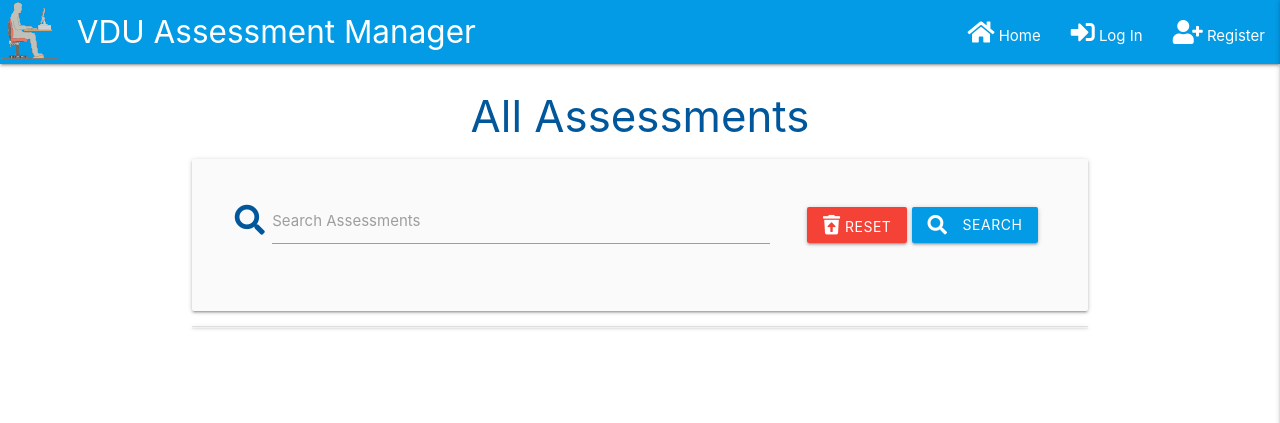
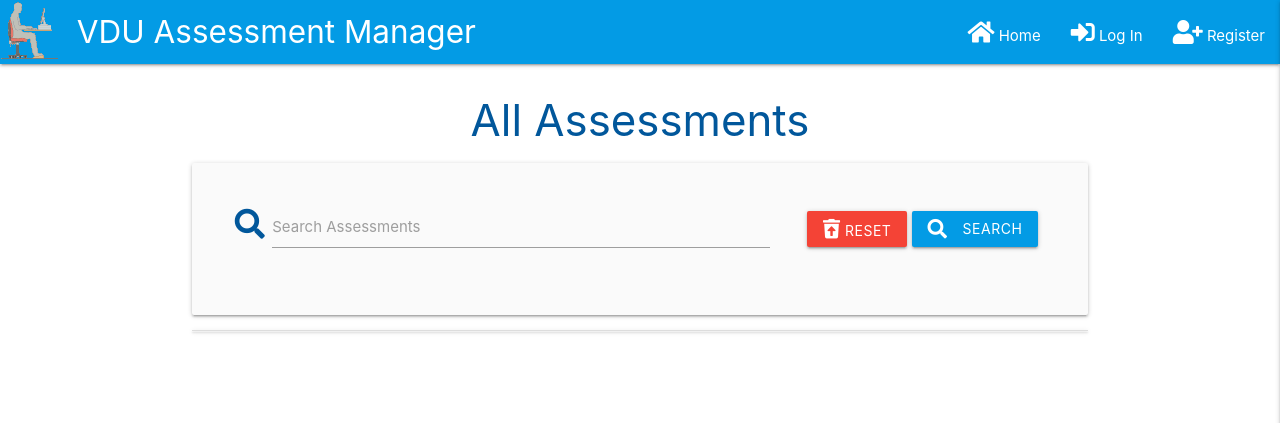
Before and after one commit to Code-Institute-Submissions/VDU-Assessment, a Flask app: page /search in a window 1280 px wide. Shown: the top 423 px of the page. Run offline with Flask 2, Linux system fonts and the light colour scheme; data that the repository does not hold is empty; some libraries are stand-ins or nearby versions.

Commit message:
Styled body

```diff
--- a/static/css/style.css
+++ b/static/css/style.css
@@ -1,4 +1,14 @@
 
+body {
+     display: flex;
+     min-height: 100vh;
+     flex-direction: column;
+     margin: 0;
+     padding: 0;
+	font-weight: 400;
+     line-height: 1.7rem;
+     overflow-x: hidden;
+ }
 
 .flashes h4 {
     line-height: 2;
```
